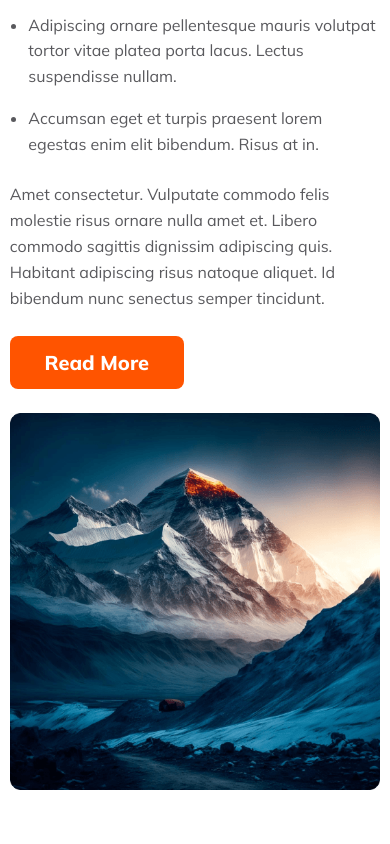
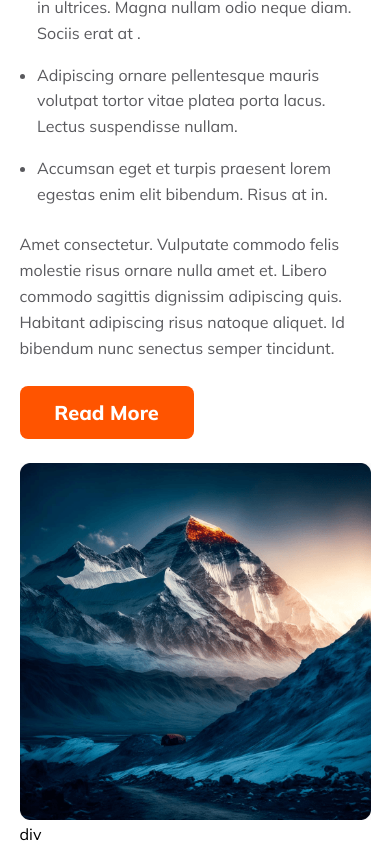
Before and after one commit to GaziFayaz/B9A2-Hero-Travel-main, a plain HTML site: page index.html in a window 390 px wide. Shown: the part 781-1625 px from the top of the page. Before the commit the page ends 1575 px from the top, so only its background shows below. Drawn offline with Linux system fonts and the light colour scheme.

Commit message:
mobile width fix and image path fix

```diff
--- a/index.html
+++ b/index.html
@@ -60,9 +60,10 @@
                 </button>
             </div>
             <div>
-                <img class="popular-tours-img" src="./images/Rectangle 4.png" alt="">
+                <img class="popular-tours-img" src="/images/Rectangle 4.png" alt="">
             </div>
         </div>
+        div
     </main>
     <!-- <footer></footer> -->
 </body>
--- a/styles/styles.css
+++ b/styles/styles.css
@@ -160,8 +160,7 @@ main{
 
 @media only screen and (max-width: 600px) {
     main{
-        max-width: 95%;
-        margin: 0 auto;
+        margin: 0 5%;
     }
 
     .banner{
```
